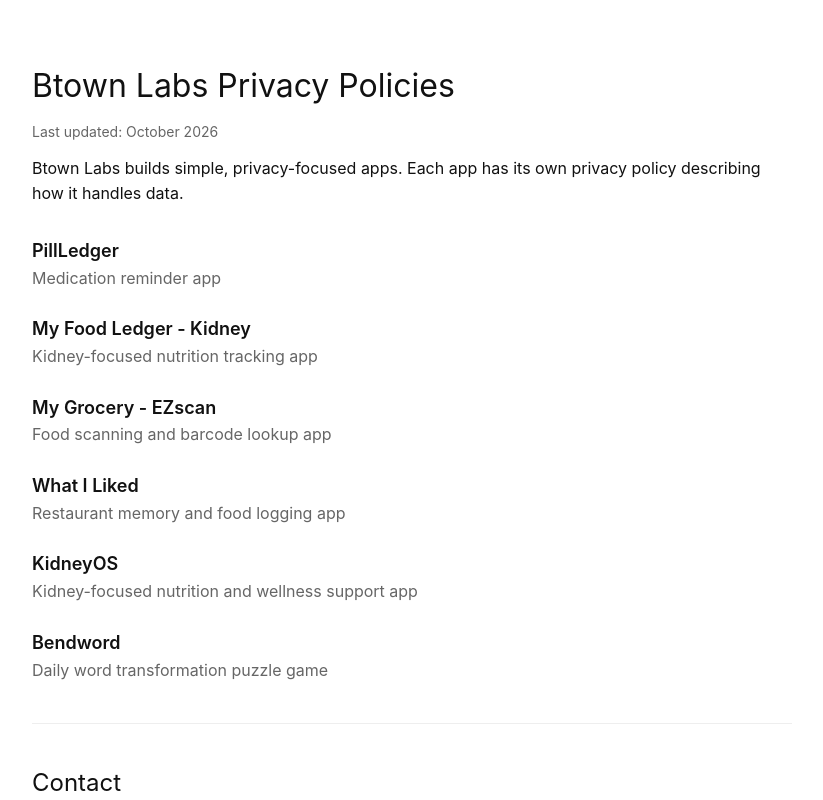
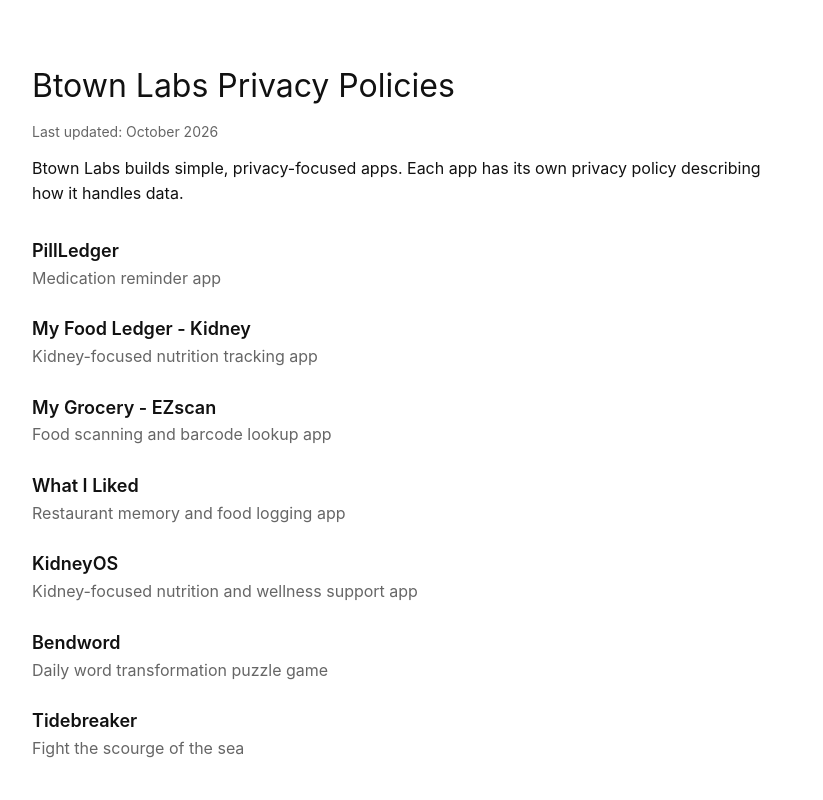
Before and after one commit to wrichey11/btownlabs-site, a React (Vite) app: page /privacy in a window 1280 px wide. Shown: the top 800 px of the page, without its empty margins (228-1051 px from the left). Built offline with nearby package versions, Linux system fonts and the light colour scheme.

Commit message:
Update PrivacyIndex.jsx

```diff
--- a/src/pages/PrivacyIndex.jsx
+++ b/src/pages/PrivacyIndex.jsx
@@ -48,6 +48,11 @@ export default function PrivacyIndex() {
           name="Bendword"
           description="Daily word transformation puzzle game"
           link="/privacy/bendword"
+        />
+          <AppLink
+          name="Tidebreaker"
+          description="Fight the scourge of the sea"
+          link="/privacy/tidebreaker"
         />
       </div>
 
```
